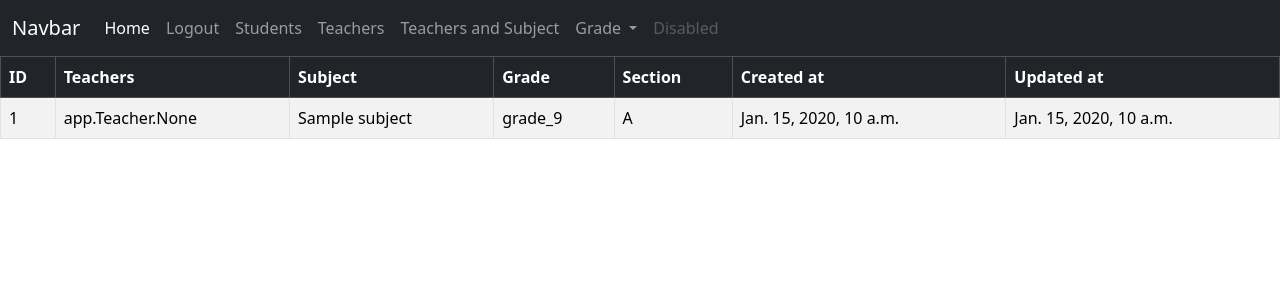
After one commit to Abresh512/MaWeb, a Django app: page /sub_teach in a window 1280 px wide. The commit adds this page. Shown: the top 300 px of the page. Run offline with Django 5.2, Linux system fonts and the light colour scheme; a user stored in the database is signed in; tables that the repository leaves empty hold one stand-in row (values such as "Sample post").

Commit message:
Sections

```diff
--- a/app/forms.py
+++ b/app/forms.py
@@ -8,7 +8,7 @@ class RegisterForm(forms.ModelForm):
 
     class Meta:
         model = Registration
-        fields = ['first_Name', 'middle_Name', 'last_Name', 'phone', 'username', 'password', 'grade']
+        fields = ['first_Name', 'middle_Name', 'last_Name', 'age', 'phone', 'username', 'password', 'gender', 'grade', 'section']
 
 
 
--- a/app/models.py
+++ b/app/models.py
@@ -1,28 +1,21 @@
 from django.db import models
 
 # Create your models here.
-
-
-
-gender = ("Gender", "select an option")
-male = "Male"
-female = "Female"
-
-grade = ("Grade", "select an option")
-grade_9 = "Grade 9"
-grade_10 = "Grade 10"
-
-gender_choices = [
-    gender,
-    (male, "Male"),
-    (female, "Female")
+gender = [
+    ('male', 'Male'),
+    ('female', 'Female')
 ]
 
-grade_choices = [
-    grade,
-    (grade_9, "Grade 9"),
-    (grade_10, "Grade 10"),
+grade = [
+    ('grade_9', '9'),
+    ('grade_10', '10')
 ]
+
+section = [
+        ('A', 'A'),
+        ('B', 'B'),
+        ('C', 'C'),
+    ]
 
 class Registration(models.Model):
     first_Name = models.CharField(max_length=50)
@@ -34,11 +27,12 @@ class Registration(models.Model):
     password = models.CharField(max_length=10)
     created_at = models.DateTimeField(auto_now_add=True)
     updated_at = models.DateTimeField(auto_now=True)
-    gender = models.CharField(max_length=10, choices=gender_choices, default=False)
-    grade = models.CharField(max_length=10, choices=grade_choices, default=False)
+    gender = models.CharField(max_length=10, choices=gender, default=False)
+    grade = models.CharField(max_length=10, choices=grade, default=False)
+    section = models.CharField(max_length=2, null=True, choices=section, default=False)
 
     def __str__(self):
-        return self.first_Name
+        return f"{self.first_Name} {self.last_Name}"
 
 class Teacher(models.Model):
     first_Name = models.CharField(max_length=50)
@@ -62,12 +56,21 @@ class Subject(models.Model):
 class Subj_teach(models.Model):
     teacher = models.ManyToManyField(Teacher, related_name="teach")
     subject = models.ForeignKey(Subject, null=True, on_delete=models.CASCADE, related_name="sub_teach")
-    grade = models.CharField(null=True, blank=True, default=False, max_length=10, choices=grade_choices)
+    grade = models.CharField(null=True, blank=True, default=False, max_length=10, choices=grade)
+    section = models.CharField(null=True, max_length=2, choices=section)
+    created_at = models.DateTimeField(auto_now_add=True, null=True)
+    updated_at = models.DateTimeField(auto_now_add=True, null=True)
+
+    def __str__(self):
+        return f"{self.teacher} is {self.subject} Teacher."
 
 
 class Class_leader(models.Model):
     teacher = models.ForeignKey(Teacher, on_delete=models.CASCADE, related_name="nameing_teacher")
+    grade = models.CharField(null=True, blank=True, default=False, max_length=10, choices=grade)
     student = models.ManyToManyField(Registration, related_name="roster")
+    created_at = models.DateTimeField(auto_now_add=True, null=True)
+    updated_at = models.DateTimeField(auto_now_add=True, null=True)
 
     def __str__(self):
         return f"{self.student} is in {self.teacher}"
@@ -76,8 +79,21 @@ class Class_leader(models.Model):
 class Student_subject(models.Model):
     student = models.ManyToManyField(Registration, related_name='student_subject')
     subject = models.ManyToManyField(Subject, related_name='subject_student')
-    grade = models.CharField(null=True, blank=True, default=False, max_length=10, choices=grade_choices)
+    grade = models.CharField(null=True, blank=True, default=False, max_length=10, choices=grade)
+    created_at = models.DateTimeField(auto_now_add=True, null=True)
+    updated_at = models.DateTimeField(auto_now_add=True, null=True)
 
 
     def __str__(self):
         return f"{self.student}\n {self.subject} \n{self.grade}"
+
+
+
+
+
+
+
+# class Section(models.Model):
+#     student = models.ManyToManyField(Registration, related_name='student_name')
+#     grade = models.CharField(null=True, blank=True, default=False, max_length=10, choices=grade_choices)
+#     section = models.CharField(null=False, max_length=2)
--- a/app/templates/pages/layout.html
+++ b/app/templates/pages/layout.html
@@ -1,15 +1,18 @@
-<!DOCTYPE html>
+<!doctype html>
 <html lang="en">
-<head>
-    <meta charset="UTF-8">
-    <meta name="viewport" content="width=device-width, initial-scale=1.0">
-    <link href="https://cdn.jsdelivr.net/npm/bootstrap@5.3.3/dist/css/bootstrap.min.css" rel="stylesheet">
-    <title>Document</title>
-</head>
-<body>
+  <head>
+    <meta charset="utf-8">
+    <meta name="viewport" content="width=device-width, initial-scale=1">
+    <title>My web</title>
+    <link href="https://cdn.jsdelivr.net/npm/bootstrap@5.3.3/dist/css/bootstrap.min.css" rel="stylesheet" integrity="sha384-QWTKZyjpPEjISv5WaRU9OFeRpok6YctnYmDr5pNlyT2bRjXh0JMhjY6hW+ALEwIH" crossorigin="anonymous">
+  </head>
+  <body>
+
     {% include 'pages/navbar.html' %}
     {% block body %}
 
     {% endblock %}
-</body>
+
+    <script src="https://cdn.jsdelivr.net/npm/bootstrap@5.3.3/dist/js/bootstrap.bundle.min.js" integrity="sha384-YvpcrYf0tY3lHB60NNkmXc5s9fDVZLESaAA55NDzOxhy9GkcIdslK1eN7N6jIeHz" crossorigin="anonymous"></script>
+  </body>
 </html>
--- a/app/templates/pages/navbar.html
+++ b/app/templates/pages/navbar.html
@@ -11,6 +11,23 @@
         <a class="nav-link" href="{% url 'logout' %}">Logout</a>
         <a class="nav-link" href="{% url 'students' %}">Students</a>
         <a class="nav-link" href="{% url 'teachers' %}">Teachers</a>
+        <a class="nav-link" href="{% url 'sub_teach' %}">Teachers and Subject</a>
+
+
+        <li class="nav-item dropdown">
+          <a class="nav-link dropdown-toggle" href="#" role="button" data-bs-toggle="dropdown" aria-expanded="false">
+            Grade
+          </a>
+          <ul class="dropdown-menu">
+            <li><a class="dropdown-item" href="{% url 'section_A' %}">Grade 9</a></li>
+            <li><hr class="dropdown-divider"></li>
+            <li><a class="dropdown-item" href="#">Grade 10</a></li>
+            <li><hr class="dropdown-divider"></li>
+            <li><a class="dropdown-item" href="#">Grade 11</a></li>
+          </ul>
+        </li>
+
+
         {% else %}
         <a class="nav-link" href="{% url 'register' %}">Register</a>
         <a class="nav-link" href="{% url 'login' %}">Login</a>
--- a/app/templates/pages/students.html
+++ b/app/templates/pages/students.html
@@ -17,6 +17,7 @@
               <th scope="col">Phone</th>
               <th scope="col">Gender</th>
               <th scope="col">Grade</th>
+              <th scope="col">Section</th>
               <th scope="col">Created at</th>
               <th scope="col">Updated at</th>
 
@@ -37,6 +38,7 @@
                   <td>{{ record.phone }}</td>
                   <td>{{ record.gender }}</td>
                   <td>{{ record.grade }}</td>
+                  <td>{{ record.section }}</td>
                   <td>{{ record.created_at }}</td>
                   <td>{{ record.updated_at }}</td>
                 </tr>
--- /dev/null
+++ b/app/templates/pages/sub_teach.html
@@ -0,0 +1,43 @@
+{% extends 'pages/layout.html' %}
+
+{% block body %}
+
+{% if user.is_authenticated %}
+
+
+<table class="table table-striped table-hover table-bordered">
+    <thead class="table-dark">
+        <tr>
+          <th scope="col">ID</th>
+          <th scope="col">Teachers</th>
+          <th scope="col">Subject</th>
+          <th scope="col">Grade</th>
+          <th scope="col">Section</th>
+          <th scope="col">Created at</th>
+          <th scope="col">Updated at</th>
+
+        </tr>
+      </thead>
+      <tbody>
+
+          {% if records %}
+          {% for record in records %}
+
+          <tr>
+              <td>{{ record.id }}</td>
+              <td>{{ record.teacher }}</td>
+              <td>{{ record.subject }}</td>
+              <td>{{ record.grade }}</td>
+              <td>{{ record.section }}</td>
+              <td>{{ record.created_at }}</td>
+              <td>{{ record.updated_at }}</td>
+            </tr>
+
+            {% endfor %}
+            {% endif %}
+
+
+{% endif %}
+
+
+{% endblock %}
--- a/app/urls.py
+++ b/app/urls.py
@@ -7,5 +7,8 @@ urlpatterns = [
     path('login', views.login_user, name='login'),
     path('logout', views.logout_user, name='logout'),
     path('students', views.students, name='students'),
-    path('teachers', views.teachers, name="teachers")
+    path('teachers', views.teachers, name="teachers"),
+    path('sub_teach', views.sub_teach, name='sub_teach'),
+    path('sectiona', views.section_A, name="section_A"),
+
 ]
--- a/app/views.py
+++ b/app/views.py
@@ -1,11 +1,13 @@
 from django.shortcuts import render, redirect
 from django.contrib.auth import authenticate, login, logout
 from .forms import RegisterForm
-from .models import Registration, Teacher
+from .models import Registration, Teacher, Subj_teach, section
 # Create your views here.
 
 def index(request):
     return render(request, 'pages/index.html')
+
+
 
 def register(request):
     submitted = False
@@ -13,7 +15,7 @@ def register(request):
         form = RegisterForm(request.POST)
         if form.is_valid():
             form.save()
-            return redirect('output')
+            return redirect('index')
     else:
         form = RegisterForm()
         if 'submitted' in request.GET:
@@ -26,9 +28,6 @@ def register(request):
 
 
 
-
-
-
 def login_user(request):
     if request.method == 'POST':
         username = request.POST.get('username')
@@ -36,7 +35,7 @@ def login_user(request):
         user = authenticate(request, username=username, password=password)
         if user is not None:
             login(request, user)
-            return redirect('output')
+            return redirect('students')
         else:
             return redirect('login')
     return render(request, 'pages/login.html')
@@ -77,3 +76,24 @@ def teachers(request):
                 return redirect('index')
         return render(request, 'pages/teachers.html', {'records':records})
     return redirect('index')
+
+
+
+def sub_teach(request):
+    if request.user.is_authenticated:
+        records = Subj_teach.objects.all()
+        return render(request, 'pages/sub_teach.html', {'records':records})
+    return render('index')
+
+
+def section_A(request):
+    if request.user.is_authenticated:
+        records = Registration.objects.filter(section='A')
+        return render(request, 'pages/grade9.html',
+            {'records':records})
+
+def section_A(request):
+    if request.user.is_authenticated:
+        records = Registration.objects.filter(section='A')
+        return render(request, 'pages/grade9.html',
+            {'records':records})
```
Also changed, not shown: app/templates/pages/grade9.html (added, +30 -0 lines), app/templates/pages/section.html (added, +23 -0 lines), app/migrations/0017_subj_teach_created_at_subj_teach_updated_at.py (added), app/migrations/0018_class_leader_created_at_class_leader_updated_at_and_more.py (added), app/migrations/0019_class_leader_grade_registration_section.py (added), app/migrations/0020_alter_class_leader_grade_alter_registration_gender_and_more.py (added), app/migrations/0021_subj_teach_section_alter_class_leader_grade_and_more.py (added).
